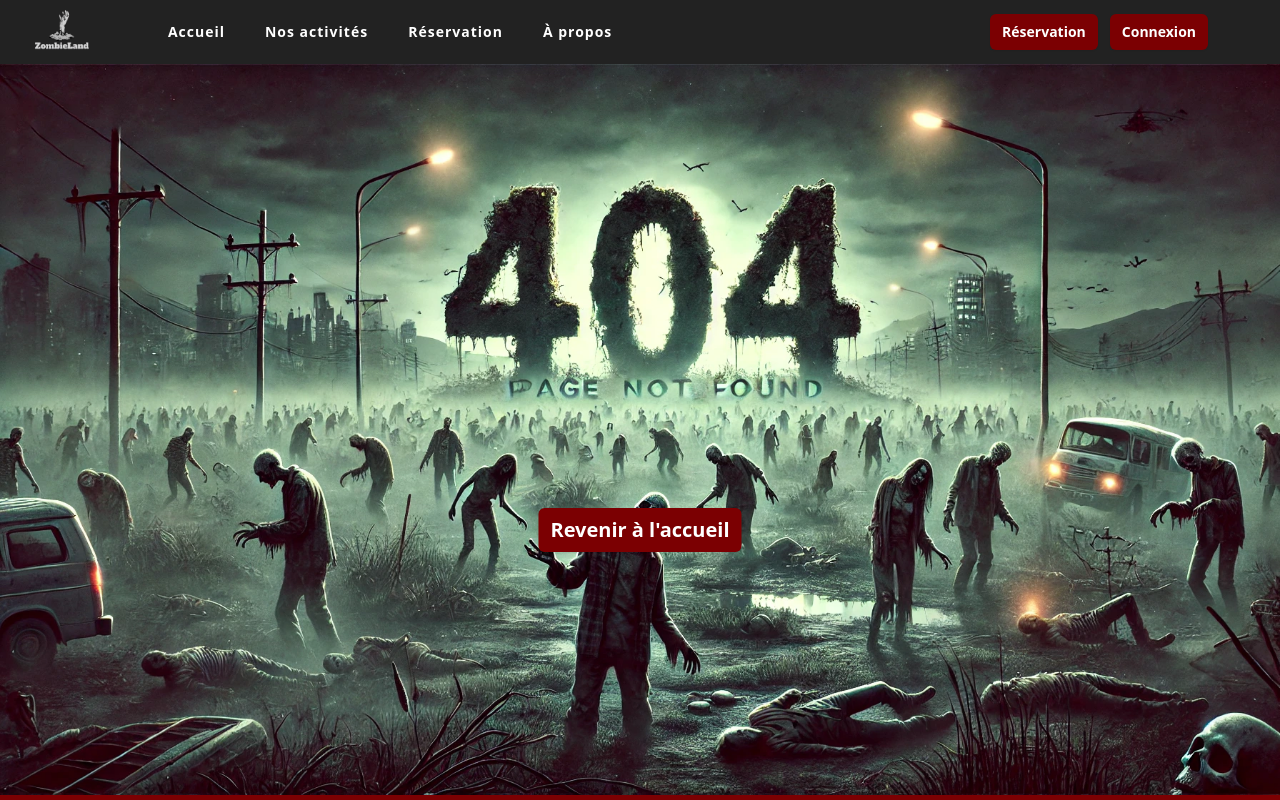
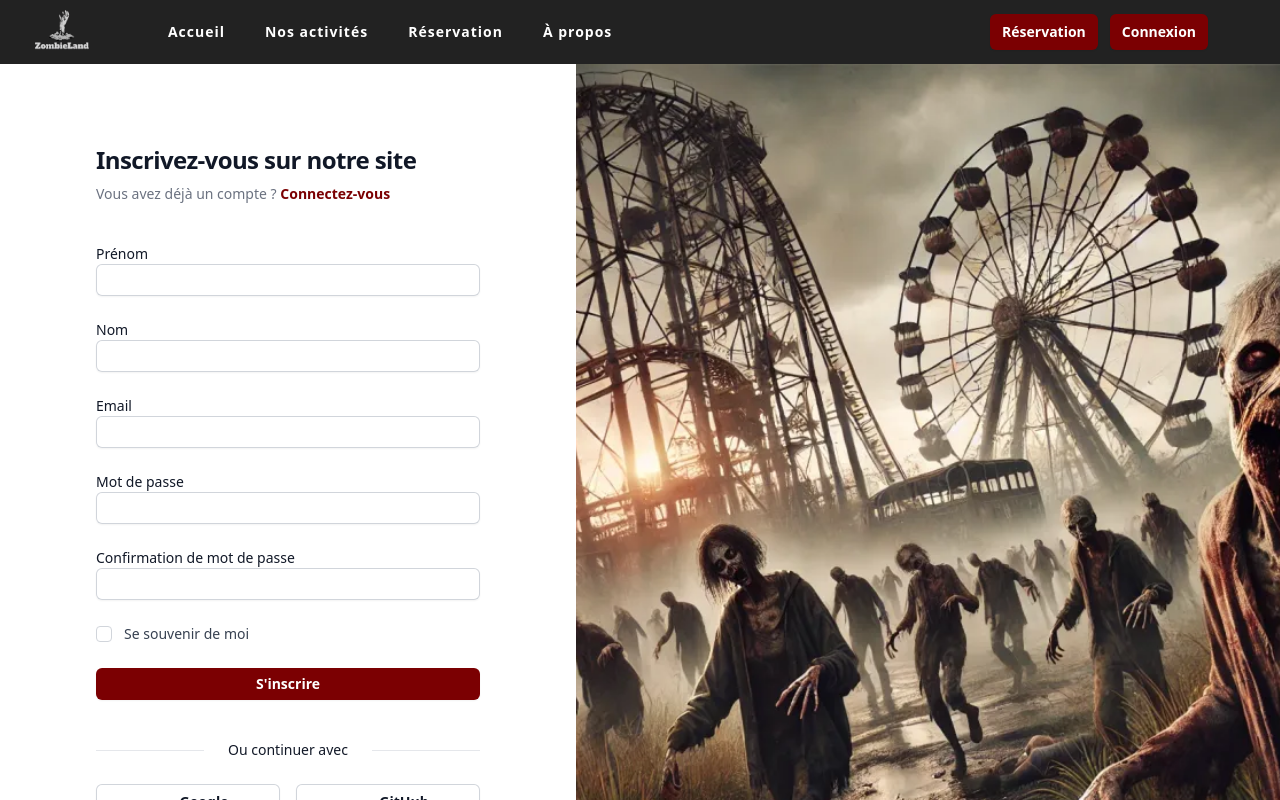
Before and after one commit to Camille-ldt/ZombieLand-front, a React (Vite) app: page /register in a window 1280 px wide. Shown: the top 800 px of the page. Built offline with nearby package versions, Linux system fonts and the light colour scheme.

Commit message:
première version de register

```diff
--- a/src/Auth/authContext.tsx
+++ b/src/Auth/authContext.tsx
@@ -1,13 +1,15 @@
 // Importation des hooks et types
 import { useContext, useState, useEffect, createContext, ReactNode } from "react";
-import {User, Login} from './types';
+import {User, Login, Register} from './types';
 import {authService} from './Services/authService';
 
 // Interface pour le contexte d'authentification
 interface AuthContextType {
     user: User | null, // Utilisateur ou null
     login: (data :Login) => Promise<void>, // Se connecter
+    register: (data: Register) => Promise<void>;
     logout: ()=>void, // Se déconnecter
+
     isLoading: boolean // Etat de chargement
 }
 
@@ -45,17 +47,25 @@ const [user, setUser] = useState<User | null>(null); // Définition de l'état u
     setUser(null);
   };
 
+  //Appel le service d'auth pour l'inscription
+  const register = async (data: Register) => {
+    const registeredUser = await authService.register(data);
+    setUser(registeredUser);
+  };
+
+
   // Contient toute les valeurs et fonctions fournies par le contexte
   const value ={
     user,
     login,
     logout,
+    register,
     isLoading
   };
 
   // Retourne les enfants et les valeurs en fonction du contexte
   return (
-    <AuthContext.Provider value={{ user, login, logout, isLoading }}>
+    <AuthContext.Provider value={{ user, login, logout, register, isLoading }}>
         {children}
         </AuthContext.Provider>
   );
--- a/src/Auth/types.ts
+++ b/src/Auth/types.ts
@@ -14,7 +14,7 @@ export interface Login {
 };
 
 export interface Register {
-    id: number,
+
     firstname: string,
     lastname: string,
     email: string,
--- a/src/Pages/Login.tsx
+++ b/src/Pages/Login.tsx
@@ -1,6 +1,6 @@
 import { useState } from 'react';
 import { useNavigate } from 'react-router-dom';
-import {authService} from '../Auth/Services/authService';
+import { authService } from '../Auth/Services/authService';
 import MyImage from '../assets/img/zombie-accueil.webp';
 import { useAuth } from '../Auth/authContext';
 
--- a/src/Pages/Register.tsx
+++ b/src/Pages/Register.tsx
@@ -0,0 +1,199 @@
+import { useState } from 'react';
+import { useNavigate } from 'react-router-dom';
+import { useAuth } from '../Auth/authContext';
+import { authService } from '../Auth/Services/authService';
+import MyImage from '../assets/img/zombie-accueil.webp';
+
+
+
+const Register = () => { // Etat pour stocker les éléments email, password avec une fonction pour le màj
+    const [firstname, setFirstname] = useState ('');
+    const [lastname, setLastname] = useState ('');
+  const [email, setEmail] = useState('');
+  const [password, setPassword] = useState ('');
+  const [confirmPassword, setConfirmPassword] = useState ('');
+  const navigate = useNavigate();
+  const [error, setError] = useState ('');
+  const [isLoading, setIsLoading]= useState(false);
+  const { register } = useAuth();
+
+
+  // Fonction qui gère la soumission du formulaire
+  const handleSubmitRegister = async (e: React.FormEvent) => {
+    e.preventDefault(); // Empêche le comportement par défaut du formulaire
+    if(password !== confirmPassword){
+        setError('Les mots de passe ne correspondent pas !') // Si les mdp ne correspondent pas, màj l'état d'erreur avec un message et arrête l'exécution de la fonction
+        return;
+    }
+
+    // Si les mdp correspondent, tente l'inscription
+    try {
+        await authService.register({firstname, lastname, email, password, confirmPassword}) // Appelle la méthode register du service d'authentification avec les données du formulaire
+        navigate('/');
+    } catch (error) {
+        setError("Échec de l'inscription. Veuillez réessayer."); // Si une erreur se produit pendant l'inscription
+      console.error("Erreur d'inscription:", error);
+    }
+  };
+
+  return (
+    <>
+      <div className="flex min-h-full">
+        <div className="flex flex-col justify-center px-4 py-12 sm:px-6 lg:flex-none lg:px-20 xl:px-24">
+          <div className="mx-auto w-full max-w-sm lg:w-96">
+            <div>
+              <h2 className="mt-8 text-2xl font-bold tracking-tight text-gray-900">Inscrivez-vous sur notre site</h2>
+              <p className="mt-2 text-sm text-gray-500">
+                Vous avez déjà un compte ?{' '}
+                <a href="/bookings" className="font-semibold text-red-primary hover:text-red-secondary">
+                  Connectez-vous
+                </a>
+              </p>
+            </div>
+
+            <div className="mt-10">
+              <form onSubmit={handleSubmitRegister} className="space-y-6">
+                <div>
+                  <label htmlFor="firstname" className="block text-sm font-medium text-gray-900">Prénom</label>
+                  <input
+                    id="firstname"
+                    name="firstname"
+                    type="text"
+                    required
+                    autoComplete="firstname"
+                    value={firstname}
+                    onChange={(e) => setFirstname(e.target.value)}
+                    className="block w-full rounded-md border-0 py-1.5 shadow-sm ring-1 ring-inset ring-gray-300 placeholder:text-gray-400 focus:ring-2 focus:ring-inset focus:ring-red-primary sm:text-sm"
+                  />
+                </div>
+
+                <div>
+                  <label htmlFor="lastname" className="block text-sm font-medium text-gray-900">Nom</label>
+                  <input
+                    id="lastname"
+                    name="lastname"
+                    type="text"
+                    required
+                    autoComplete="lastname"
+                    value={lastname}
+                    onChange={(e) => setLastname(e.target.value)}
+                    className="block w-full rounded-md border-0 py-1.5 shadow-sm ring-1 ring-inset ring-gray-300 placeholder:text-gray-400 focus:ring-2 focus:ring-inset focus:ring-red-primary sm:text-sm"
+                  />
+                </div>
+
+                <div>
+                  <label htmlFor="email" className="block text-sm font-medium text-gray-900">Email</label>
+                  <input
+                    id="email"
+                    name="email"
+                    type="email"
+                    required
+                    autoComplete="email"
+                    value={email}
+                    onChange={(e) => setEmail(e.target.value)}
+                    className="block w-full rounded-md border-0 py-1.5 shadow-sm ring-1 ring-inset ring-gray-300 placeholder:text-gray-400 focus:ring-2 focus:ring-inset focus:ring-red-primary sm:text-sm"
+                  />
+                </div>
+
+                <div>
+                  <label htmlFor="password" className="block text-sm font-medium text-gray-900">Mot de passe</label>
+                  <input
+                    id="password"
+                    name="password"
+                    type="password"
+                    required
+                    autoComplete="current-password"
+                    value={password}
+                    onChange={(e) => setPassword(e.target.value)}
+                    className="block w-full rounded-md border-0 py-1.5 shadow-sm ring-1 ring-inset ring-gray-300 placeholder:text-gray-400 focus:ring-2 focus:ring-inset focus:ring-red-primary sm:text-sm"
+                  />
+                </div>
+
+                <div>
+                  <label htmlFor="confirmpassword" className="block text-sm font-medium text-gray-900">Confirmation de mot de passe</label>
+                  <input
+                    id="confirmpassword"
+                    name="confirmpassword"
+                    type="password"
+                    required
+                    autoComplete="confirmpassword"
+                    value={confirmPassword}
+                    onChange={(e) => setConfirmPassword(e.target.value)}
+                    className="block w-full rounded-md border-0 py-1.5 shadow-sm ring-1 ring-inset ring-gray-300 placeholder:text-gray-400 focus:ring-2 focus:ring-inset focus:ring-red-primary sm:text-sm"
+                  />
+                </div>
+
+                <div className="flex items-center justify-between">
+                  <div className="flex items-center">
+                    <input
+                      id="remember-me"
+                      name="remember-me"
+                      type="checkbox"
+                      className="h-4 w-4 rounded border-gray-300 text-red-primary focus:ring-red-primary"
+                    />
+                    <label htmlFor="remember-me" className="ml-3 block text-sm text-gray-700">Se souvenir de moi</label>
+                  </div>
+
+
+                </div>
+                {error && <p className="text-red-500 text-sm">{error}</p>}
+
+                <div>
+                  <button
+                    type="submit"
+                    disabled={isLoading}
+                    className="flex w-full justify-center rounded-md bg-red-primary px-3 py-1.5 text-sm font-semibold text-white shadow-sm hover:bg-red-secondary focus-visible:outline focus-visible:outline-2 focus-visible:outline-offset-2 focus-visible:outline-red-primary"
+                  >
+                    {isLoading ? 'Inscription...' : `S'inscrire`}
+                  </button>
+                </div>
+              </form>
+            </div>
+
+            <div className="mt-10">
+              <div className="relative">
+                <div aria-hidden="true" className="absolute inset-0 flex items-center">
+                  <div className="w-full border-t border-gray-200" />
+                </div>
+                <div className="relative flex justify-center text-sm font-medium">
+                  <span className="bg-white px-6 text-gray-900">Ou continuer avec</span>
+                </div>
+              </div>
+
+              <div className="mt-6 grid grid-cols-2 gap-4">
+                <a
+                  href="#"
+                  className="flex w-full items-center justify-center gap-3 rounded-md bg-white px-3 py-2 text-sm font-semibold text-gray-900 shadow-sm ring-1 ring-inset ring-gray-300 hover:bg-gray-50 focus-visible:ring-transparent"
+                >
+                  <svg viewBox="0 0 24 24" aria-hidden="true" className="h-5 w-5">
+                    {/* SVG pour Google */}
+                  </svg>
+                  <span className="text-sm font-semibold">Google</span>
+                </a>
+
+                <a
+                  href="#"
+                  className="flex w-full items-center justify-center gap-3 rounded-md bg-white px-3 py-2 text-sm font-semibold text-gray-900 shadow-sm ring-1 ring-inset ring-gray-300 hover:bg-gray-50 focus-visible:ring-transparent"
+                >
+                  <svg fill="currentColor" viewBox="0 0 20 20" aria-hidden="true" className="h-5 w-5 fill-[#24292F]">
+                    {/* SVG pour GitHub */}
+                  </svg>
+                  <span className="text-sm font-semibold">GitHub</span>
+                </a>
+              </div>
+            </div>
+          </div>
+        </div>
+        <div className="relative flex-1 hidden lg:block">
+          <img
+            alt=""
+            src={MyImage} // Assurez-vous que MyImage est bien importé
+            className="absolute inset-0 h-full w-full object-cover"
+          />
+        </div>
+      </div>
+    </>
+  );
+};
+
+export default Register;
--- a/src/routes/router.tsx
+++ b/src/routes/router.tsx
@@ -5,6 +5,7 @@ import Login from "../Pages/Login";
 import Error404 from "../Pages/Error404";
 import Activity from "../Pages/Activity";
 import Activities from "../Pages/Activities";
+import Register from "../Pages/Register";
 
 const router = createBrowserRouter([
 	{
@@ -33,6 +34,10 @@ const router = createBrowserRouter([
 				element: <Login />,
 			},
 			{
+				path: "/register",
+				element: <Register />,
+			},
+			{
 				path: "/activity",
 				element: <Activity />,
 			},
```
